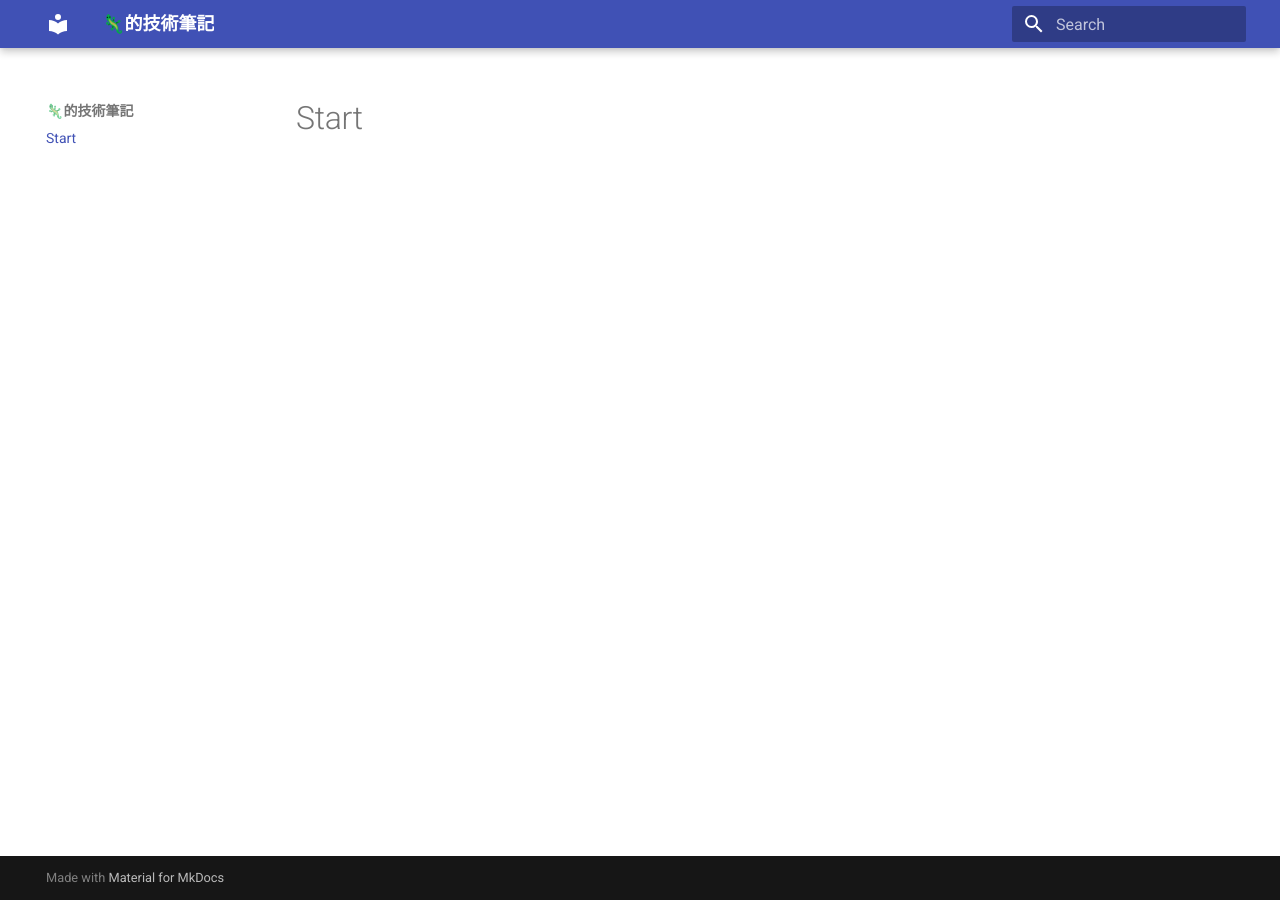
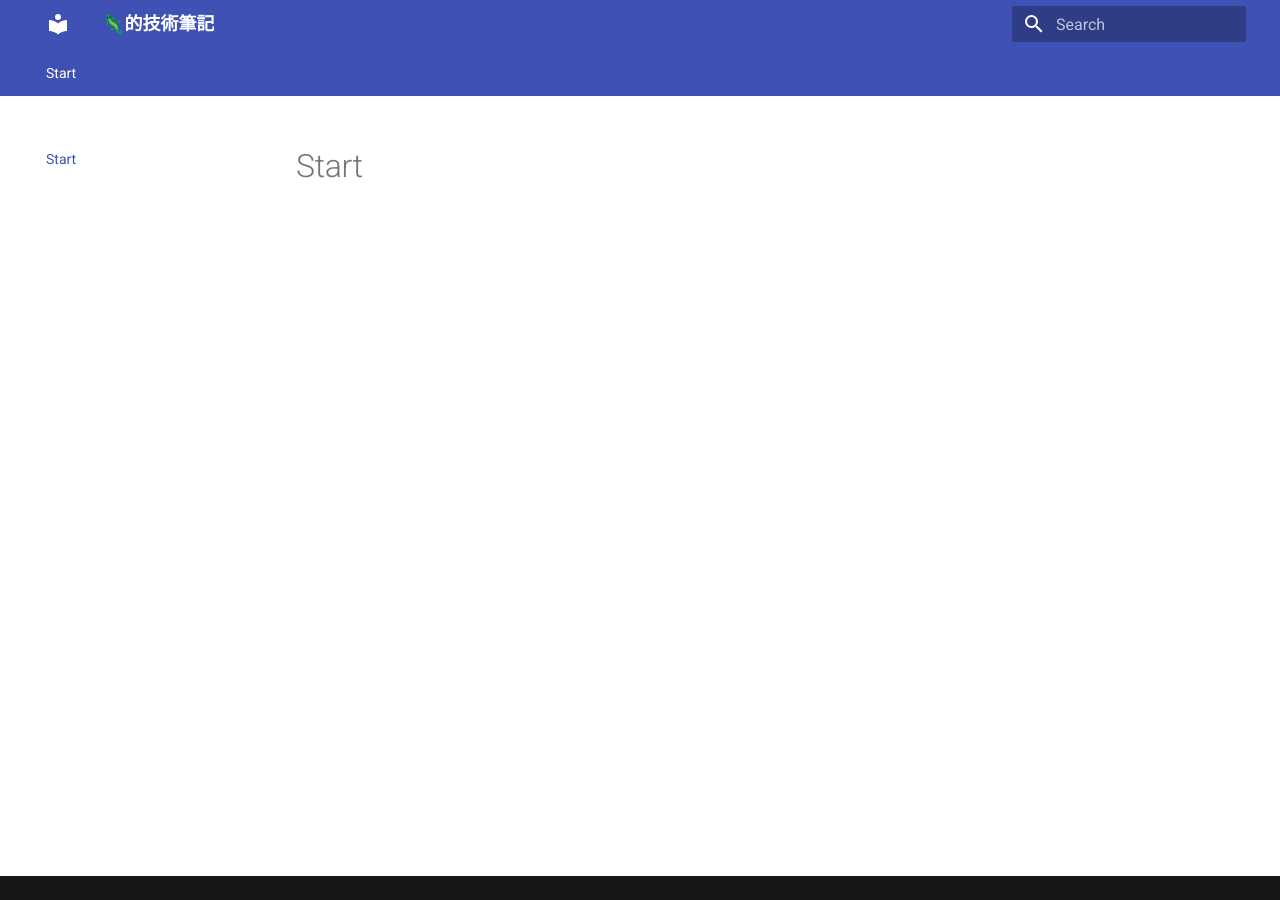
Before and after one commit to htlin222/vimwiki, an MkDocs documentation site: the page built from docs/index.md, in a window 1280 px wide. Built offline with MkDocs 1.6.1 and Material for MkDocs 9.7.7, drawn with Linux system fonts in a browser that asks for light colours.

Commit message:
edit mkdocs.yml

```diff
--- a/mkdocs.yml
+++ b/mkdocs.yml
@@ -1,3 +1,25 @@
 site_name: 🦎的技術筆記
 theme:
   name: material
+  features:
+    - navigation.tabs
+    - header.autohide
+extra:
+  social:
+    - icon: fontawesome/brands/github
+      link: https://github.com/htlin222
+      name: lizard's github
+markdown_extensions:
+  - attr_list
+  - md_in_html
+  - pymdownx.superfences
+  - pymdownx.highlight:
+      anchor_linenums: true
+  - pymdownx.inlinehilite
+  - pymdownx.snippets
+  - pymdownx.superfences
+  - pymdownx.tabbed:
+      alternate_style: true
+  - footnotes
+extra:
+  generator: false
```
